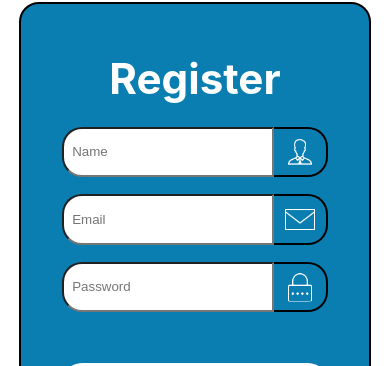
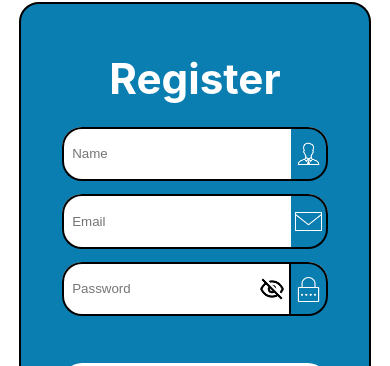
Before and after one commit to Jaros-777/Valufi, a React (Vite) app in the folder shop/: page /register in a window 390 px wide. Shown: the part 106-472 px from the top of the page. Built offline with nearby package versions, Linux system fonts and the light colour scheme; no server answers; the database is empty.

Commit message:
Update login/register and order
Login/register:
- update show/ hide password

Order:
- update css
- add address and telephone ( supabase )

```diff
--- a/shop/src/App.jsx
+++ b/shop/src/App.jsx
@@ -16,8 +16,6 @@ import Settings from "./Profile/Settings";
 import Order from "./Profile/Order";
 import ChangePasswordByEmail from "./Profile/Operations/ChangePasswordByEmail";
 import ForgotPassword from "./Profile/ForgotPassword";
-import MyOpinions from "./Profile/Operations/MyOpinions";
-import PaymentsMethod from "./Profile/Operations/PaymentsMethod";
 
 export const pageContext = createContext([]);
 
@@ -198,8 +196,6 @@ function App() {
           <Route path="/settings" element={<Settings />} />
           <Route path="/change-password-by-email" element={<ChangePasswordByEmail />} />
           <Route path="/order" element={<Order />} />
-          <Route path="/myopinions" element={<MyOpinions />} />
-          <Route path="/paymentsmethod" element={<PaymentsMethod />} />
           <Route path="/forgotpassword" element={<ForgotPassword />} />
           <Route path="*" element={<NoPage />} />
         </Routes>
--- a/shop/src/Checkout.scss
+++ b/shop/src/Checkout.scss
@@ -13,7 +13,7 @@
     grid-row-start: 1;
     background-color: var(--main-grey);
     border-radius: 20px;
-    padding: 1vw 1vw;
+    padding: 1vw 4vw;
 
     h1{
         text-align: center;
@@ -73,6 +73,7 @@
 
       .product-price {
         width: 15%;
+        margin-right: 2vw;
       }
     }
   }
@@ -107,15 +108,14 @@
     }
   }
 
-  #checkout-checkout {
+  #checkout-details-container {
     background-color: var(--main-blue);
     color: white;
-    padding: 1vw 1vw;
+    padding: 3vh 4vw;
     position: fixed;
     top: 12vh;
     right: 4vw;
-    height: 40vh;
-    width: 30vw;
+    width: 23vw;
     border-radius: 20px;
 
     button{
@@ -123,6 +123,14 @@
         padding: 1vw 1vw;
         border-radius: 20px;
         margin-top: 3vh;
+    }
+
+    #demo-info{
+      background-color: red;
+      border-radius:10px ;
+      padding: 1vh 1vw;
+      text-align: center;
+      margin-top: 2vh;
     }
   }
 }
--- a/shop/src/Profile/Login.jsx
+++ b/shop/src/Profile/Login.jsx
@@ -3,6 +3,8 @@ import Footer from "../Footer";
 import "./Login.scss";
 import EmailLogo from "./icon-email.png"
 import PasswordIcon from "./icon-password.png"
+import VisibleIcon from "./icon-visible.png"
+import NotVisibleIcon from "./icon-not-visible.png"
 import { useContext, useState } from "react";
 import { pageContext } from "../App";
 import { useNavigate } from "react-router-dom";
@@ -10,12 +12,13 @@ import { useNavigate } from "react-router-dom";
 
 function Login() {
 
-  const { isLogged, setIsLogged, supabase, setUser, fetchCartListData } = useContext(pageContext)
+  const { isLogged, setIsLogged, supabase, fetchCartListData } = useContext(pageContext)
   const navigate = useNavigate()
 
   const[userEmail, setUserEmail] = useState("");
   const[userPassword, setUserPassword] = useState("");
   const[wrongPas, setWrongPass] = useState(false);
+  const[visiblePass, setVisiblePass] = useState(false);
 
 
 
@@ -38,6 +41,12 @@ function Login() {
     }
   };
 
+  function changePassVisilbity(){
+
+    visiblePass? setVisiblePass(false): setVisiblePass(true)
+
+  }
+
   return (
     <>
       <NavBar></NavBar>
@@ -47,11 +56,12 @@ function Login() {
           <p>Login</p>
           <div className="login-input">
             <input type="text" placeholder="Email" onChange={(e)=>{setUserEmail(e.target.value)}}/>
-            <img src={EmailLogo} alt="Email Icon" />
+            <img src={EmailLogo} alt="Email Icon" id="login-icon"/>
           </div>
           <div className="login-input">
-            <input type="text" placeholder="Password" onChange={(e)=>{setUserPassword(e.target.value)}}/>
-            <img src={PasswordIcon} alt="Password Icon" />
+            <input type={visiblePass? "text" : "password" } placeholder="Password" onChange={(e)=>{setUserPassword(e.target.value)}}/>
+            <img src={visiblePass? VisibleIcon : NotVisibleIcon } alt="Show/ hide icon Icon" id="show-hide-pass" onClick={()=>{changePassVisilbity()}}/>
+            <img src={PasswordIcon} alt="Password Icon" id="login-icon"/>
           </div>
           {wrongPas ?  <p id="incorrect" >Incorrect email or password</p> : <p></p>}
 
--- a/shop/src/Profile/Login.scss
+++ b/shop/src/Profile/Login.scss
@@ -39,18 +39,38 @@
             display: flex;
             margin: 1vh 0vw;
             height: 12%;
+            background-color: white;
+            border-radius: 20px;
 
             input{
                 width: 90%;
                 // padding: 0vh 1vw;
                 border-top-left-radius: 20px;
                 border-bottom-left-radius: 20px;
+                border: 2px solid black;
+                border-right: none;
+                height: 100%;
+                padding: 0px;
                 &[type=text]{
                     padding-left: 2vw;
                 }
+                &[type=password]{
+                    padding-left: 2vw;
+                }
+            }
+            #show-hide-pass{
+                width: 10%;
+                border-top: 2px solid black;
+                border-right: 2px solid black;
+                border-bottom: 2px solid black;
+                padding: 1vh 1vw;
+                object-fit: contain;
+                background-color: white;
+                height: 67%;
+                cursor: pointer;
             }
 
-            img{
+            #login-icon{
                 width: 10%;
                 border-top: 2px solid black;
                 border-right: 2px solid black;
@@ -59,7 +79,13 @@
                 border-bottom-right-radius: 20px;
                 padding: 1vh 1vw;
                 object-fit: contain;
+                background-color: var(--main-blue);
+                height: 67%;
+
+
             }
+
+
         }
 
         #login-options{
--- /dev/null
+++ b/shop/src/Profile/Operations/ChangeInformations.jsx
@@ -0,0 +1,17 @@
+
+import "./../Order.scss";
+import { useContext } from "react";
+import { pageContext } from "../../App";
+
+function ChangeInformations() {
+
+  return (
+    <>
+      <div className="logic-functions" id="logic-pass">
+        <p>Coming soon...</p>
+      </div>
+    </>
+  );
+}
+
+export default ChangeInformations;
--- a/shop/src/Profile/Operations/MyOpinions.jsx
+++ /dev/null
@@ -1,36 +0,0 @@
-import NavBar from "../../NavBar/NavBar";
-import Footer from "../../Footer";
-import "./../Order.scss";
-import { useContext } from "react";
-import { pageContext } from "../../App";
-
-function MyOpinions() {
-    const { isLogged} = useContext(pageContext)
-
-  return (
-    <>
-      <NavBar></NavBar>
-      {isLogged ? (
-        <div id="order-container">
-          <p style={{fontSize:"3vh"}}>You haven't rated anything yet</p>
-        </div>
-      ) : (
-        <div
-          style={{
-            marginTop: "12vh",
-            height: "59vh",
-            color: "black",
-            display: "flex",
-            justifyContent: "center",
-            alignItems: "center",
-          }}
-        >
-          <p style={{ fontWeight: "bold" }}>You must be log in</p>
-        </div>
-      )}
-      <Footer></Footer>
-    </>
-  );
-}
-
-export default MyOpinions;
--- a/shop/src/Profile/Operations/PaymentsMethod.jsx
+++ /dev/null
@@ -1,36 +0,0 @@
-import NavBar from "../../NavBar/NavBar";
-import Footer from "../../Footer";
-import "./../Order.scss";
-import { useContext } from "react";
-import { pageContext } from "../../App";
-
-function PaymentsMethod() {
-    const { isLogged} = useContext(pageContext)
-
-  return (
-    <>
-      <NavBar></NavBar>
-      {isLogged ? (
-        <div id="order-container">
-          <p style={{fontSize:"3vh"}}>Coming soon..</p>
-        </div>
-      ) : (
-        <div
-          style={{
-            marginTop: "12vh",
-            height: "59vh",
-            color: "black",
-            display: "flex",
-            justifyContent: "center",
-            alignItems: "center",
-          }}
-        >
-          <p style={{ fontWeight: "bold" }}>You must be log in</p>
-        </div>
-      )}
-      <Footer></Footer>
-    </>
-  );
-}
-
-export default PaymentsMethod;
--- a/shop/src/Profile/Register.jsx
+++ b/shop/src/Profile/Register.jsx
@@ -4,6 +4,8 @@ import "./Login.scss";
 import EmailLogo from "./icon-email.png";
 import PasswordIcon from "./icon-password.png";
 import ProfileIcon from "./icon-profile.png";
+import VisibleIcon from "./icon-visible.png"
+import NotVisibleIcon from "./icon-not-visible.png"
 import { useContext, useState } from "react";
 import { pageContext } from "../App";
 import { useNavigate } from "react-router-dom";
@@ -15,6 +17,7 @@ function Register() {
   const [userNewEmail, setNewUserEmail] = useState("");
   const [userNewPassword, setNewUserPassword] = useState("");
   const [userNewName, setNewUserName] = useState("");
+  const[visiblePass, setVisiblePass] = useState(false);
 
 
   const addToDatabase = async(newUserId)=>{
@@ -50,6 +53,12 @@ function Register() {
     }
   };
 
+  function changePassVisilbity(){
+
+    visiblePass? setVisiblePass(false): setVisiblePass(true)
+
+  }
+
   return (
     <>
       <NavBar></NavBar>
@@ -65,7 +74,7 @@ function Register() {
                 setNewUserName(e.target.value);
               }}
             />
-            <img src={ProfileIcon} alt="Email Icon" />
+            <img src={ProfileIcon} alt="Email Icon" id="login-icon"/>
           </div>
           <div className="login-input">
             <input
@@ -75,17 +84,19 @@ function Register() {
                 setNewUserEmail(e.target.value);
               }}
             />
-            <img src={EmailLogo} alt="Email Icon" />
+            <img src={EmailLogo} alt="Email Icon" id="login-icon"/>
           </div>
           <div className="login-input">
             <input
-              type="text"
+              type={visiblePass? "text" : "password" }
               placeholder="Password"
               onChange={(e) => {
                 setNewUserPassword(e.target.value);
               }}
+
             />
-            <img src={PasswordIcon} alt="Password Icon" />
+            <img src={visiblePass? VisibleIcon : NotVisibleIcon } alt="Show/ hide icon Icon" id="show-hide-pass" onClick={()=>{changePassVisilbity()}}/>
+            <img src={PasswordIcon} alt="Password Icon"  id="login-icon"/>
           </div>
           <button style={{ marginTop: "5vh" }} onClick={Register}>
             Register
--- a/shop/src/index.css
+++ b/shop/src/index.css
@@ -20,6 +20,7 @@ body {
   place-items: center;
   min-width: 320px;
   min-height: 100vh;
+  cursor: default;
 }
 
 button{
--- a/shop/vite.config.js
+++ b/shop/vite.config.js
@@ -5,4 +5,11 @@ import react from '@vitejs/plugin-react'
 export default defineConfig({
 
   plugins: [react()],
+  css: {
+    preprocessorOptions: {
+      scss: {
+        api: 'modern-compiler' // or "modern"
+      }
+    }
+  }
 })
```
Also changed, not shown: shop/src/Checkout.jsx (+69 -25 lines), shop/src/Profile/Settings.jsx (+5 -9 lines), shop/src/Profile/icon-not-visible.png (added), shop/src/Profile/icon-visible.png (added).
